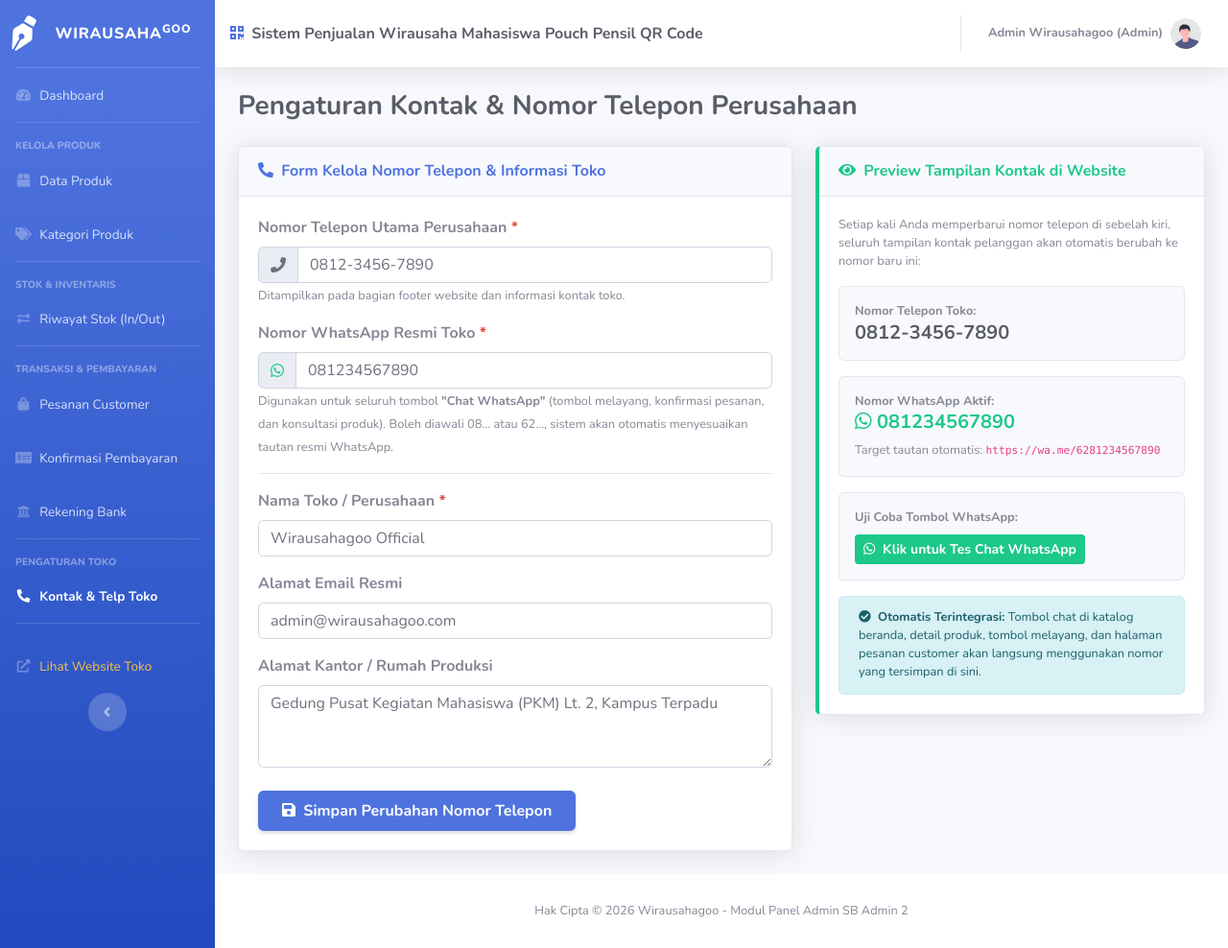
After one commit to rezzwarre/wirausaha_website, a Laravel app: page /admin/company-setting in a window 1280 px wide. The commit adds this page. Shown: the whole page at 96% size. Run offline with Laravel 12, Linux system fonts and the light colour scheme; a user stored in the database is signed in; data comes from the database, SQL or seed files in the repository; data that the repository does not hold is empty; some libraries are stand-ins or nearby versions.

Commit message:
Upload Keempat

```diff
--- /dev/null
+++ b/app/Http/Controllers/Admin/CompanySettingController.php
@@ -0,0 +1,32 @@
+<?php
+
+namespace App\Http\Controllers\Admin;
+
+use App\Http\Controllers\Controller;
+use App\Models\CompanySetting;
+use Illuminate\Http\Request;
+
+class CompanySettingController extends Controller
+{
+    public function edit()
+    {
+        $setting = CompanySetting::getSettings();
+        return view('admin.company_setting.edit', compact('setting'));
+    }
+
+    public function update(Request $request)
+    {
+        $validated = $request->validate([
+            'phone' => 'required|string|max:30',
+            'whatsapp_number' => 'required|string|max:30',
+            'company_name' => 'required|string|max:150',
+            'email' => 'nullable|email|max:150',
+            'address' => 'nullable|string|max:500',
+        ]);
+
+        $setting = CompanySetting::getSettings();
+        $setting->update($validated);
+
+        return back()->with('success', 'Nomor telepon dan informasi perusahaan berhasil diperbarui. Seluruh kontak dan tombol WhatsApp di website otomatis terupdate!');
+    }
+}
--- a/app/Http/Controllers/OrderController.php
+++ b/app/Http/Controllers/OrderController.php
@@ -3,6 +3,7 @@
 namespace App\Http\Controllers;
 
 use App\Models\BankAccount;
+use App\Models\CompanySetting;
 use App\Models\Order;
 use App\Models\Payment;
 use Illuminate\Http\Request;
@@ -31,8 +32,9 @@ class OrderController extends Controller
         $bankAccounts = BankAccount::where('is_active', true)->get();
 
         // Contact phone for WhatsApp
-        $adminPhone = '6281234567890';
-        $waMessage = urlencode("Halo Admin Wirausahagoo, saya ingin konfirmasi pesanan dengan Kode: {$order->order_code} senilai {$order->formatted_total}.");
+        $setting = CompanySetting::getSettings();
+        $adminPhone = $setting->clean_whatsapp;
+        $waMessage = urlencode("Halo Admin {$setting->company_name}, saya ingin konfirmasi pesanan dengan Kode: {$order->order_code} senilai {$order->formatted_total}.");
         $waUrl = "https://wa.me/{$adminPhone}?text={$waMessage}";
 
         return view('customer.orders.show', compact('order', 'bankAccounts', 'waUrl'));
--- /dev/null
+++ b/app/Models/CompanySetting.php
@@ -0,0 +1,39 @@
+<?php
+
+namespace App\Models;
+
+use Illuminate\Database\Eloquent\Factories\HasFactory;
+use Illuminate\Database\Eloquent\Model;
+
+class CompanySetting extends Model
+{
+    use HasFactory;
+
+    protected $fillable = [
+        'company_name',
+        'phone',
+        'whatsapp_number',
+        'email',
+        'address',
+    ];
+
+    public static function getSettings(): self
+    {
+        return static::firstOrCreate([], [
+            'company_name' => 'Wirausahagoo Official',
+            'phone' => '0812-3456-7890',
+            'whatsapp_number' => '081234567890',
+            'email' => 'admin@wirausahagoo.com',
+            'address' => 'Gedung Pusat Kegiatan Mahasiswa (PKM) Lt. 2, Kampus Terpadu',
+        ]);
+    }
+
+    public function getCleanWhatsappAttribute(): string
+    {
+        $num = preg_replace('/[^0-9]/', '', $this->whatsapp_number ?: $this->phone);
+        if (str_starts_with($num, '0')) {
+            $num = '62' . substr($num, 1);
+        }
+        return $num;
+    }
+}
--- a/app/Providers/AppServiceProvider.php
+++ b/app/Providers/AppServiceProvider.php
@@ -2,7 +2,10 @@
 
 namespace App\Providers;
 
+use App\Models\CompanySetting;
 use Illuminate\Pagination\Paginator;
+use Illuminate\Support\Facades\Schema;
+use Illuminate\Support\Facades\View;
 use Illuminate\Support\ServiceProvider;
 
 class AppServiceProvider extends ServiceProvider
@@ -21,5 +24,11 @@ class AppServiceProvider extends ServiceProvider
     public function boot(): void
     {
         Paginator::useBootstrapFive();
+
+        View::composer('*', function ($view) {
+            if (Schema::hasTable('company_settings')) {
+                $view->with('companySetting', CompanySetting::getSettings());
+            }
+        });
     }
 }
--- /dev/null
+++ b/resources/views/admin/company_setting/edit.blade.php
@@ -0,0 +1,112 @@
+@extends('layouts.admin')
+
+@section('title', 'Kelola Kontak & Nomor Telepon Perusahaan - Admin Wirausahagoo')
+
+@section('content')
+<div class="d-sm-flex align-items-center justify-content-between mb-4">
+    <h1 class="h3 mb-0 text-gray-800 font-weight-bold">Pengaturan Kontak & Nomor Telepon Perusahaan</h1>
+</div>
+
+<div class="row">
+    <!-- Form Edit Kontak -->
+    <div class="col-lg-7">
+        <div class="card shadow mb-4">
+            <div class="card-header py-3">
+                <h6 class="m-0 font-weight-bold text-primary">
+                    <i class="fas fa-phone-alt mr-1"></i> Form Kelola Nomor Telepon & Informasi Toko
+                </h6>
+            </div>
+            <div class="card-body">
+                <form action="{{ route('admin.company-setting.update') }}" method="POST">
+                    @csrf
+                    @method('PUT')
+
+                    <div class="form-group mb-3">
+                        <label class="font-weight-bold">Nomor Telepon Utama Perusahaan <span class="text-danger">*</span></label>
+                        <div class="input-group">
+                            <div class="input-group-prepend">
+                                <span class="input-group-text"><i class="fas fa-phone"></i></span>
+                            </div>
+                            <input type="text" name="phone" class="form-control" value="{{ old('phone', $setting->phone) }}" required placeholder="Contoh: 0812-3456-7890">
+                        </div>
+                        <small class="text-muted">Ditampilkan pada bagian footer website dan informasi kontak toko.</small>
+                    </div>
+
+                    <div class="form-group mb-3">
+                        <label class="font-weight-bold">Nomor WhatsApp Resmi Toko <span class="text-danger">*</span></label>
+                        <div class="input-group">
+                            <div class="input-group-prepend">
+                                <span class="input-group-text text-success"><i class="fab fa-whatsapp"></i></span>
+                            </div>
+                            <input type="text" name="whatsapp_number" class="form-control" value="{{ old('whatsapp_number', $setting->whatsapp_number) }}" required placeholder="Contoh: 081234567890">
+                        </div>
+                        <small class="text-muted">Digunakan untuk seluruh tombol <strong>"Chat WhatsApp"</strong> (tombol melayang, konfirmasi pesanan, dan konsultasi produk). Boleh diawali 08... atau 62..., sistem akan otomatis menyesuaikan tautan resmi WhatsApp.</small>
+                    </div>
+
+                    <hr>
+
+                    <div class="form-group mb-3">
+                        <label class="font-weight-bold">Nama Toko / Perusahaan <span class="text-danger">*</span></label>
+                        <input type="text" name="company_name" class="form-control" value="{{ old('company_name', $setting->company_name) }}" required>
+                    </div>
+
+                    <div class="form-group mb-3">
+                        <label class="font-weight-bold">Alamat Email Resmi</label>
+                        <input type="email" name="email" class="form-control" value="{{ old('email', $setting->email) }}" placeholder="admin@wirausahagoo.com">
+                    </div>
+
+                    <div class="form-group mb-4">
+                        <label class="font-weight-bold">Alamat Kantor / Rumah Produksi</label>
+                        <textarea name="address" class="form-control" rows="3">{{ old('address', $setting->address) }}</textarea>
+                    </div>
+
+                    <button type="submit" class="btn btn-primary font-weight-bold px-4 py-2 shadow-sm">
+                        <i class="fas fa-save mr-1"></i> Simpan Perubahan Nomor Telepon
+                    </button>
+                </form>
+            </div>
+        </div>
+    </div>
+
+    <!-- Live Preview Card -->
+    <div class="col-lg-5">
+        <div class="card shadow mb-4 border-left-success">
+            <div class="card-header py-3">
+                <h6 class="m-0 font-weight-bold text-success">
+                    <i class="fas fa-eye mr-1"></i> Preview Tampilan Kontak di Website
+                </h6>
+            </div>
+            <div class="card-body">
+                <p class="small text-muted mb-3">
+                    Setiap kali Anda memperbarui nomor telepon di sebelah kiri, seluruh tampilan kontak pelanggan akan otomatis berubah ke nomor baru ini:
+                </p>
+
+                <div class="p-3 bg-light rounded border mb-3">
+                    <span class="text-muted small d-block font-weight-bold">Nomor Telepon Toko:</span>
+                    <h5 class="font-weight-bold text-dark mb-0">{{ $setting->phone }}</h5>
+                </div>
+
+                <div class="p-3 bg-light rounded border mb-3">
+                    <span class="text-muted small d-block font-weight-bold">Nomor WhatsApp Aktif:</span>
+                    <h5 class="font-weight-bold text-success mb-1">
+                        <i class="fab fa-whatsapp"></i> {{ $setting->whatsapp_number }}
+                    </h5>
+                    <small class="text-muted">Target tautan otomatis: <code>https://wa.me/{{ $setting->clean_whatsapp }}</code></small>
+                </div>
+
+                <div class="p-3 bg-light rounded border mb-3">
+                    <span class="text-muted small d-block font-weight-bold">Uji Coba Tombol WhatsApp:</span>
+                    <a href="https://wa.me/{{ $setting->clean_whatsapp }}?text={{ urlencode('Halo Admin, ini pesan tes dari panel wirausaha.') }}"
+                       target="_blank" class="btn btn-success btn-sm font-weight-bold mt-2">
+                        <i class="fab fa-whatsapp mr-1"></i> Klik untuk Tes Chat WhatsApp
+                    </a>
+                </div>
+
+                <div class="alert alert-info small mb-0">
+                    <i class="fas fa-check-circle mr-1"></i> <strong>Otomatis Terintegrasi:</strong> Tombol chat di katalog beranda, detail produk, tombol melayang, dan halaman pesanan customer akan langsung menggunakan nomor yang tersimpan di sini.
+                </div>
+            </div>
+        </div>
+    </div>
+</div>
+@endsection
--- a/resources/views/customer/home.blade.php
+++ b/resources/views/customer/home.blade.php
@@ -287,7 +287,7 @@
                         Dengan membeli produk kami, Anda mendukung kreativitas mahasiswa dalam menciptakan produk bernilai tambah tinggi, ramah lingkungan (upcycling bahan perca dan denim), serta pengembangan sistem bisnis digital modern.
                     </p>
                     <div class="d-flex gap-3 align-items-center mt-4">
-                        <a href="https://wa.me/6281234567890?text={{ urlencode('Halo Admin, saya tertarik untuk custom order produk kerajinan mahasiswa.') }}"
+                        <a href="https://wa.me/{{ $companySetting->clean_whatsapp ?? '6281234567890' }}?text={{ urlencode('Halo Admin ' . ($companySetting->company_name ?? 'Wirausahagoo') . ', saya tertarik untuk custom order produk kerajinan mahasiswa.') }}"
                            target="_blank" class="btn btn-success px-4 py-2 font-weight-bold">
                             <i class="fab fa-whatsapp mr-1"></i> Hubungi Kami di WhatsApp
                         </a>
--- a/resources/views/customer/product_detail.blade.php
+++ b/resources/views/customer/product_detail.blade.php
@@ -81,7 +81,7 @@
                             @php
                                 $waProductMsg = urlencode("Halo Admin Wirausahagoo, saya ingin bertanya tentang produk: {$product->name} ({$product->formatted_price}). Apakah stok masih tersedia?");
                             @endphp
-                            <a href="https://wa.me/6281234567890?text={{ $waProductMsg }}" target="_blank" class="btn btn-outline-success btn-lg px-4 font-weight-bold">
+                            <a href="https://wa.me/{{ $companySetting->clean_whatsapp ?? '6281234567890' }}?text={{ $waProductMsg }}" target="_blank" class="btn btn-outline-success btn-lg px-4 font-weight-bold">
                                 <i class="fab fa-whatsapp mr-1"></i> Tanya via WhatsApp
                             </a>
                         </div>
@@ -93,7 +93,7 @@
                     @php
                         $waPoMsg = urlencode("Halo Admin, saya ingin pre-order produk yang sedang habis: {$product->name}.");
                     @endphp
-                    <a href="https://wa.me/6281234567890?text={{ $waPoMsg }}" target="_blank" class="btn btn-outline-success font-weight-bold">
+                    <a href="https://wa.me/{{ $companySetting->clean_whatsapp ?? '6281234567890' }}?text={{ $waPoMsg }}" target="_blank" class="btn btn-outline-success font-weight-bold">
                         <i class="fab fa-whatsapp mr-1"></i> Pre-Order via WhatsApp
                     </a>
                 @endif
--- a/resources/views/layouts/admin.blade.php
+++ b/resources/views/layouts/admin.blade.php
@@ -113,6 +113,21 @@
                 <a class="nav-link" href="{{ route('admin.bank-accounts.index') }}">
                     <i class="fas fa-fw fa-university"></i>
                     <span>Rekening Bank</span></a>
+            </li>
+
+            <!-- Divider -->
+            <hr class="sidebar-divider">
+
+            <!-- Heading -->
+            <div class="sidebar-heading">
+                Pengaturan Toko
+            </div>
+
+            <!-- Nav Item - Company Phone & Setting -->
+            <li class="nav-item {{ request()->routeIs('admin.company-setting.*') ? 'active' : '' }}">
+                <a class="nav-link" href="{{ route('admin.company-setting.edit') }}">
+                    <i class="fas fa-fw fa-phone-alt"></i>
+                    <span>Kontak & Telp Toko</span></a>
             </li>
 
             <!-- Divider -->
--- a/routes/web.php
+++ b/routes/web.php
@@ -2,6 +2,7 @@
 
 use App\Http\Controllers\Admin\BankAccountController as AdminBankAccountController;
 use App\Http\Controllers\Admin\CategoryController as AdminCategoryController;
+use App\Http\Controllers\Admin\CompanySettingController as AdminCompanySettingController;
 use App\Http\Controllers\Admin\DashboardController as AdminDashboardController;
 use App\Http\Controllers\Admin\OrderController as AdminOrderController;
 use App\Http\Controllers\Admin\PaymentController as AdminPaymentController;
@@ -80,4 +81,8 @@ Route::middleware(['auth', 'admin'])->prefix('admin')->name('admin.')->group(fun
     Route::post('/bank-accounts', [AdminBankAccountController::class, 'store'])->name('bank-accounts.store');
     Route::put('/bank-accounts/{id}', [AdminBankAccountController::class, 'update'])->name('bank-accounts.update');
     Route::delete('/bank-accounts/{id}', [AdminBankAccountController::class, 'destroy'])->name('bank-accounts.destroy');
+
+    // Company Phone & Contact Settings
+    Route::get('/company-setting', [AdminCompanySettingController::class, 'edit'])->name('company-setting.edit');
+    Route::put('/company-setting', [AdminCompanySettingController::class, 'update'])->name('company-setting.update');
 });
```
Also changed, not shown: resources/views/layouts/customer.blade.php (+5 -5 lines), database/migrations/2026_03_14_000010_create_company_settings_table.php (added).
